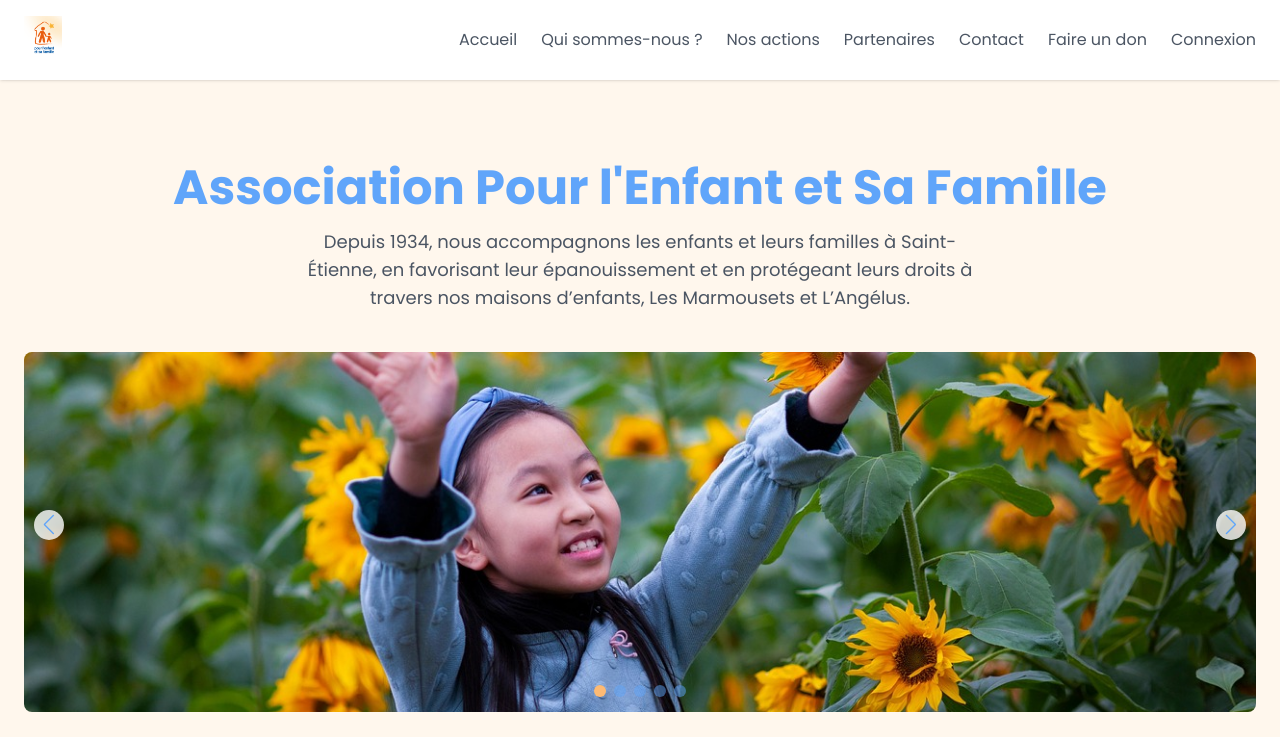
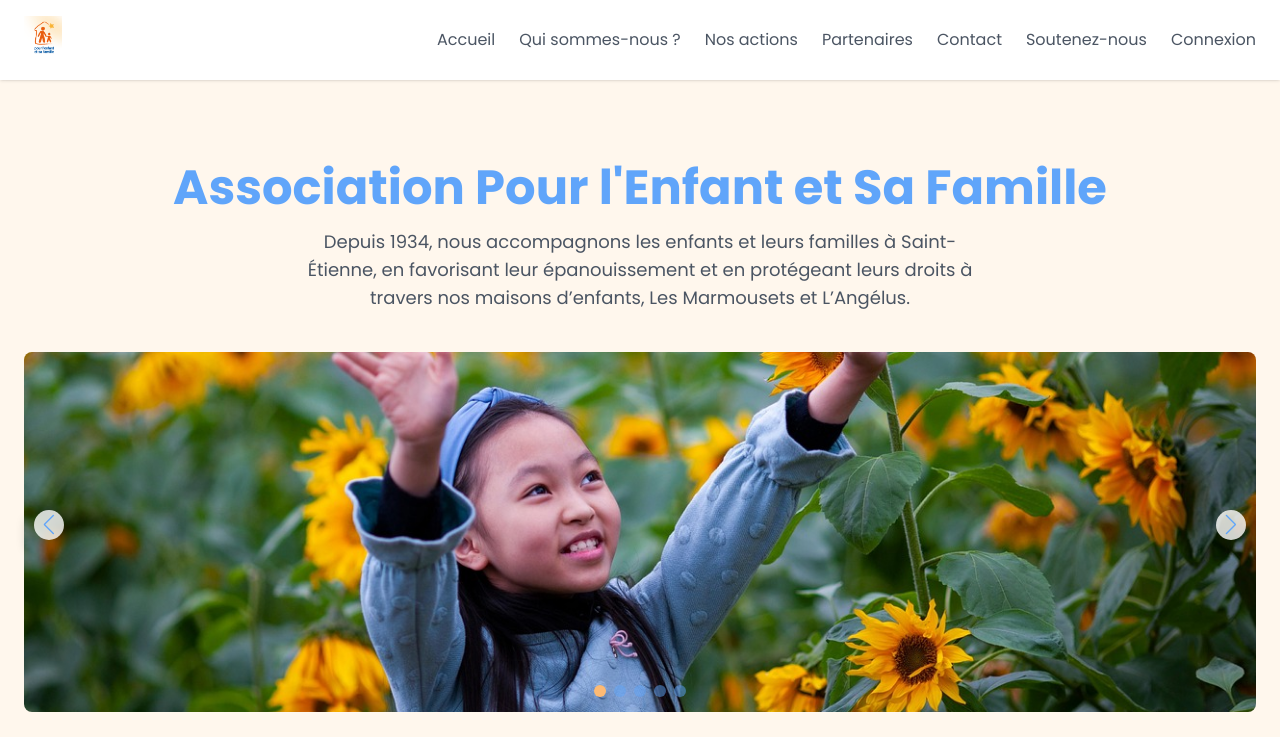
Before and after one commit to Potaaaaaaaaaaaato/apesf_site, a Django app: page / in a window 1280 px wide. Shown: the top 737 px of the page. Run offline with Django 4.2, Linux system fonts and the light colour scheme; data that the repository does not hold is empty; some libraries are stand-ins or nearby versions.

Commit message:
Enhance social bar styling and update donation link text for improved user experience

```diff
--- a/apesf/templates/accueil.html
+++ b/apesf/templates/accueil.html
@@ -12,6 +12,35 @@
     .swiper-button-prev:after, .swiper-button-next:after {
         font-size: 20px;
     }
+    /* Style pour la barre d'icônes réseaux sociaux */
+    .carousel-container {
+        position: relative; /* Conteneur relatif pour positionner la barre */
+    }
+    .social-bar {
+        position: absolute;
+        top: 50%;
+        left: 0;
+        transform: translateY(-50%);
+        background-color: #ffffff;
+        box-shadow: 0 2px 10px rgba(0, 0, 0, 0.1);
+        padding: 10px;
+        border-radius: 0 10px 10px 0;
+    }
+    .social-bar a {
+        display: block;
+        margin: 10px 0;
+        color: #000000; /* Couleur des icônes (noir comme Sauvegarde 42) */
+        font-size: 1.5rem; /* Taille des icônes */
+        transition: color 0.3s ease;
+    }
+    .social-bar a:hover {
+        color: #E84C3D; /* Couleur au survol (inspirée de ta palette) */
+    }
+    @media (max-width: 768px) {
+        .social-bar {
+            display: none; /* Cache la barre sur mobile pour éviter un encombrement */
+        }
+    }
 </style>
 
 <!-- Hero Section -->
@@ -25,6 +54,18 @@
         </p>
     </div>
 </section>
+
+<!-- Carrousel (Swiper) avec barre d'icônes -->
+<div class="carousel-container">
+    <!-- Barre d'icônes réseaux sociaux -->
+    <div class="social-bar">
+        <a href="#" target="_blank" title="Flux RSS"><i class="bi bi-rss"></i></a>
+        <a href="mailto:contact@apesf.fr" title="Nous envoyer un email"><i class="bi bi-envelope"></i></a>
+        <a href="https://facebook.com" target="_blank" title="Facebook"><i class="bi bi-facebook"></i></a>
+        <a href="https://twitter.com" target="_blank" title="Twitter"><i class="bi bi-twitter-x"></i></a>
+        <a href="https://linkedin.com" target="_blank" title="LinkedIn"><i class="bi bi-linkedin"></i></a>
+        <a href="https://instagram.com" target="_blank" title="Instagram"><i class="bi bi-instagram"></i></a>
+    </div>
 
     <!-- Carrousel (Swiper) -->
     <div id="carouselAccueil" class="swiper mb-12">
@@ -48,6 +89,7 @@
         <div class="swiper-button-prev"></div>
         <div class="swiper-button-next"></div>
         <div class="swiper-pagination"></div>
+    </div>
 </div>
 
 <!-- Texte de présentation -->
--- a/apesf/templates/base.html
+++ b/apesf/templates/base.html
@@ -98,7 +98,7 @@
                 <li><a href="{% url 'nos_actions' %}" class="hover:text-primary-600 transition-colors">Nos actions</a></li>
                 <li><a href="{% url 'partenaires' %}" class="hover:text-primary-600 transition-colors">Partenaires</a></li>
                 <li><a href="{% url 'contact' %}" class="hover:text-primary-600 transition-colors">Contact</a></li>
-                <li><a href="{% url 'dons' %}" class="hover:text-primary-600 transition-colors">Faire un don</a></li>
+                <li><a href="{% url 'dons' %}" class="hover:text-primary-600 transition-colors">Soutenez-nous</a></li>
                 {% if user.is_authenticated %}
                     <li><a href="{% url 'tableau_de_bord' %}" class="hover:text-primary-600 transition-colors">Tableau de bord</a></li>
                     <li><a href="{% url 'deconnexion' %}" class="hover:text-primary-600 transition-colors">Déconnexion</a></li>
```
Lines whose indentation alone changed are shown as unchanged.
